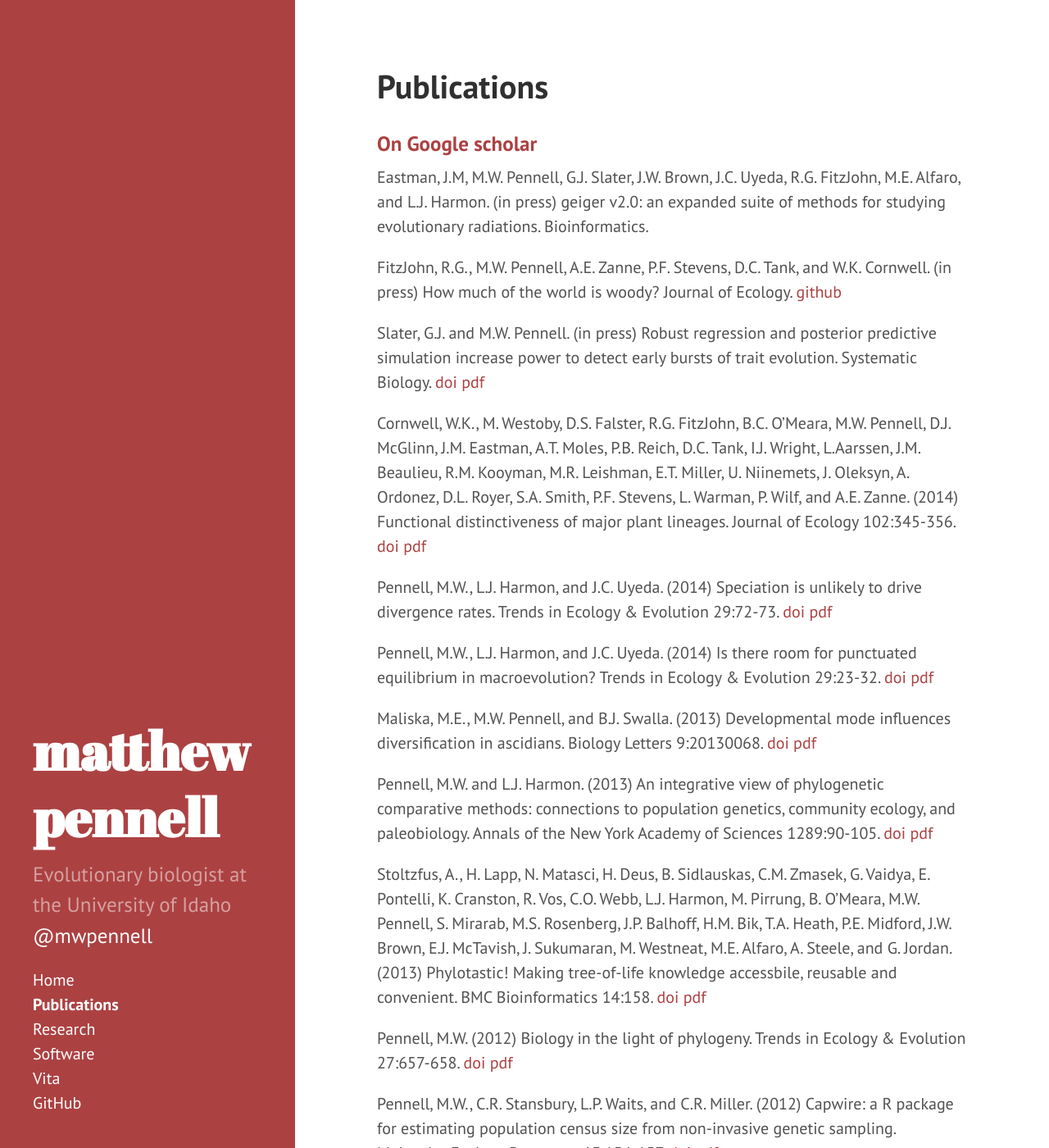
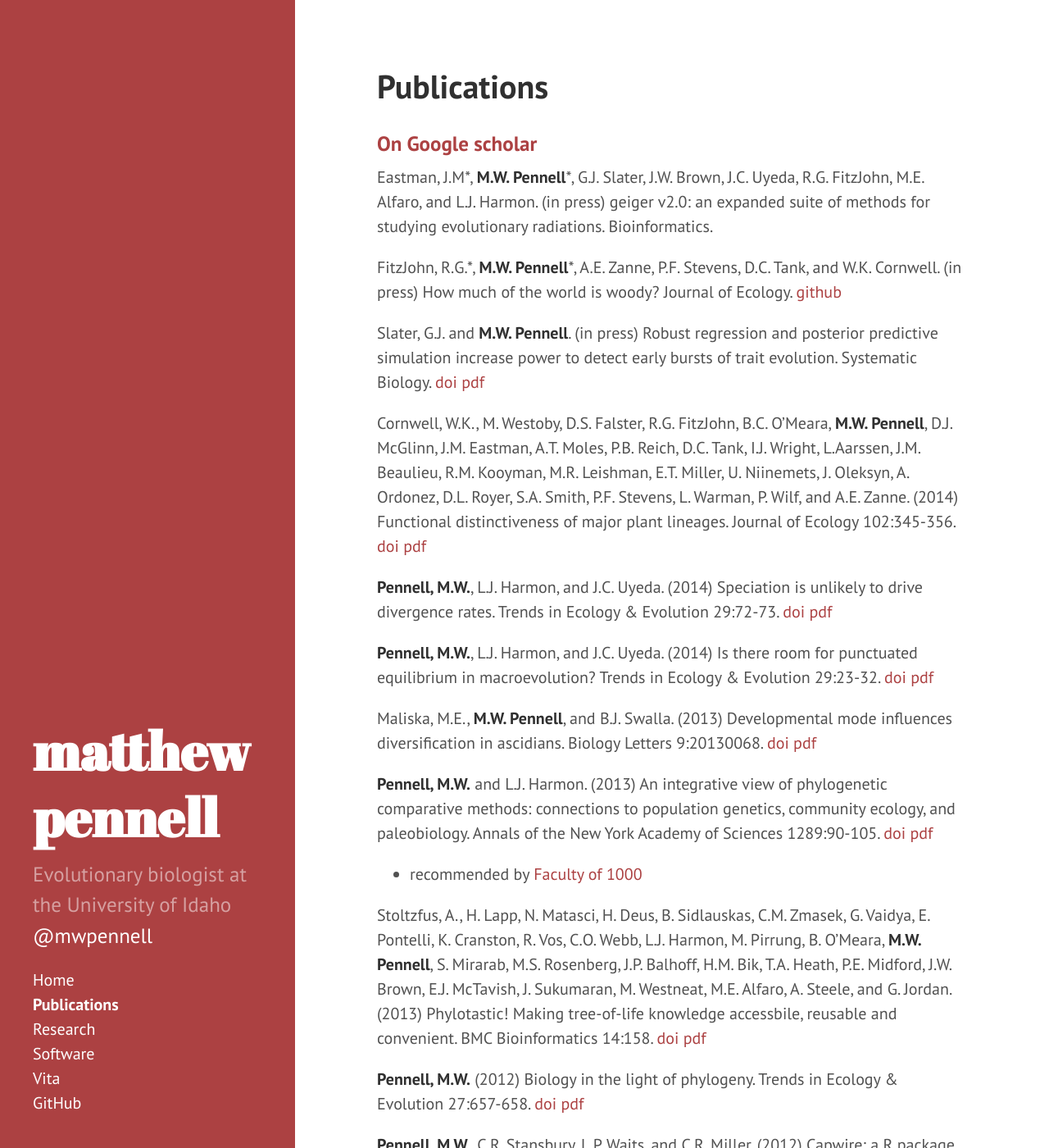
Before and after one commit to atredennick/mwpennell.github.io, a Jekyll site: the page built from publications.md, in a window 1280 px wide and 1400 px high. Shown: the whole window at 82% size. Built offline with Jekyll 4.4.1, drawn with Linux system fonts in a browser that asks for light colours; Markdown is read by kramdown in place of the engine named in the settings; some of the changed text lies outside the part shown.

Commit message:
did some style updating

```diff
--- a/publications.md
+++ b/publications.md
@@ -6,30 +6,34 @@ title: Publications
 ### [On Google scholar](http://scholar.google.com/citations?user=mxS1rJoAAAAJ&hl=en)
 
 
-Eastman, J.M, M.W. Pennell, G.J. Slater, J.W. Brown, J.C. Uyeda, R.G. FitzJohn, M.E. Alfaro, and L.J. Harmon. (in press) geiger v2.0: an expanded suite of methods for studying evolutionary radiations. Bioinformatics.
+Eastman, J.M\*, **M.W. Pennell**\*, G.J. Slater, J.W. Brown, J.C. Uyeda, R.G. FitzJohn, M.E. Alfaro, and L.J. Harmon. (in press) geiger v2.0: an expanded suite of methods for studying evolutionary radiations. Bioinformatics.
 
-FitzJohn, R.G., M.W. Pennell, A.E. Zanne, P.F. Stevens, D.C. Tank, and W.K. Cornwell. (in press) How much of the world is woody? Journal of Ecology. [github](https://github.com/richfitz/wood)
+FitzJohn, R.G.\*, **M.W. Pennell**\*, A.E. Zanne, P.F. Stevens, D.C. Tank, and W.K. Cornwell. (in press) How much of the world is woody? Journal of Ecology. [github](https://github.com/richfitz/wood)
 
-Slater, G.J. and M.W. Pennell. (in press) Robust regression and posterior predictive simulation increase power to detect early bursts of trait evolution. Systematic Biology. [doi](http://sysbio.oxfordjournals.org/content/early/2013/11/22/sysbio.syt066.short) [pdf]({{url}}/pdfs/slater-sysbio-2013.pdf)
+Slater, G.J. and **M.W. Pennell**. (in press) Robust regression and posterior predictive simulation increase power to detect early bursts of trait evolution. Systematic Biology. [doi](http://sysbio.oxfordjournals.org/content/early/2013/11/22/sysbio.syt066.short) [pdf]({{url}}/pdfs/slater-sysbio-2013.pdf)
 
-Cornwell, W.K., M. Westoby, D.S. Falster, R.G. FitzJohn, B.C. O'Meara, M.W. Pennell, D.J. McGlinn, J.M. Eastman, A.T. Moles, P.B. Reich, D.C. Tank, I.J. Wright, L.Aarssen, J.M. Beaulieu, R.M. Kooyman, M.R. Leishman, E.T. Miller, U. Niinemets, J. Oleksyn, A. Ordonez, D.L. Royer, S.A. Smith, P.F. Stevens, L. Warman, P. Wilf, and A.E. Zanne. (2014) Functional distinctiveness of major plant lineages. Journal of Ecology 102:345-356. [doi](http://onlinelibrary.wiley.com/doi/10.1111/1365-2745.12208/full) [pdf]({{ url }}/pdfs/cornwell-jecol-2014.pdf)
+Cornwell, W.K., M. Westoby, D.S. Falster, R.G. FitzJohn, B.C. O'Meara, **M.W. Pennell**, D.J. McGlinn, J.M. Eastman, A.T. Moles, P.B. Reich, D.C. Tank, I.J. Wright, L.Aarssen, J.M. Beaulieu, R.M. Kooyman, M.R. Leishman, E.T. Miller, U. Niinemets, J. Oleksyn, A. Ordonez, D.L. Royer, S.A. Smith, P.F. Stevens, L. Warman, P. Wilf, and A.E. Zanne. (2014) Functional distinctiveness of major plant lineages. Journal of Ecology 102:345-356. [doi](http://onlinelibrary.wiley.com/doi/10.1111/1365-2745.12208/full) [pdf]({{ url }}/pdfs/cornwell-jecol-2014.pdf)
 
-Pennell, M.W., L.J. Harmon, and J.C. Uyeda. (2014) Speciation is unlikely to drive divergence rates. Trends in Ecology & Evolution 29:72-73. [doi](http://www.sciencedirect.com/science/article/pii/S0169534713003054) [pdf]({{ url }}/pdfs/pennell-tree-2014b.pdf)
+**Pennell, M.W.**, L.J. Harmon, and J.C. Uyeda. (2014) Speciation is unlikely to drive divergence rates. Trends in Ecology & Evolution 29:72-73. [doi](http://www.sciencedirect.com/science/article/pii/S0169534713003054) [pdf]({{ url }}/pdfs/pennell-tree-2014b.pdf)
 
-Pennell, M.W., L.J. Harmon, and J.C. Uyeda. (2014) Is there room for punctuated equilibrium in macroevolution? Trends in Ecology & Evolution 29:23-32. [doi](http://www.sciencedirect.com/science/article/pii/S0169534713001997) [pdf]({{ url }}/pdfs/pennell-tree-2014.pdf)
+**Pennell, M.W.**, L.J. Harmon, and J.C. Uyeda. (2014) Is there room for punctuated equilibrium in macroevolution? Trends in Ecology & Evolution 29:23-32. [doi](http://www.sciencedirect.com/science/article/pii/S0169534713001997) [pdf]({{ url }}/pdfs/pennell-tree-2014.pdf)
 
-Maliska, M.E., M.W. Pennell, and B.J. Swalla. (2013) Developmental mode influences diversification in ascidians. Biology Letters 9:20130068. [doi](http://171.66.127.192/content/9/3/20130068.short) [pdf]({{url}}/pdfs/maliska-biolett-2013.pdf)
+Maliska, M.E., **M.W. Pennell**, and B.J. Swalla. (2013) Developmental mode influences diversification in ascidians. Biology Letters 9:20130068. [doi](http://171.66.127.192/content/9/3/20130068.short) [pdf]({{url}}/pdfs/maliska-biolett-2013.pdf)
 
-Pennell, M.W. and L.J. Harmon. (2013) An integrative view of phylogenetic comparative methods: connections to population genetics, community ecology, and paleobiology. Annals of the New York Academy of Sciences 1289:90-105. [doi](http://onlinelibrary.wiley.com/doi/10.1111/nyas.12157/full) [pdf]({{url}}/pdfs/pennell-nyas-2013.pdf)
+**Pennell, M.W.** and L.J. Harmon. (2013) An integrative view of phylogenetic comparative methods: connections to population genetics, community ecology, and paleobiology. Annals of the New York Academy of Sciences 1289:90-105. [doi](http://onlinelibrary.wiley.com/doi/10.1111/nyas.12157/full) [pdf]({{url}}/pdfs/pennell-nyas-2013.pdf)
 
-Stoltzfus, A., H. Lapp, N. Matasci, H. Deus, B. Sidlauskas, C.M. Zmasek, G. Vaidya, E. Pontelli, K. Cranston, R. Vos, C.O. Webb, L.J. Harmon, M. Pirrung, B. O'Meara, M.W. Pennell, S. Mirarab, M.S. Rosenberg, J.P. Balhoff, H.M. Bik, T.A. Heath, P.E. Midford, J.W. Brown, E.J. McTavish, J. Sukumaran, M. Westneat, M.E. Alfaro, A. Steele, and G. Jordan. (2013) Phylotastic! Making tree-of-life knowledge accessbile, reusable and convenient. BMC Bioinformatics 14:158. [doi](http://www.biomedcentral.com/1471-2105/14/158) [pdf]({{url}}/pdfs/stoltzfus-bmc-2013.pdf)
+* recommended by [Faculty of 1000](http://f1000.com/prime/718022005)
 
-Pennell, M.W. (2012) Biology in the light of phylogeny. Trends in Ecology & Evolution 27:657-658. [doi](http://www.sciencedirect.com/science/article/pii/S0169534712001899) [pdf]({{url}}/pdfs/pennell-tree-2012.pdf)
+Stoltzfus, A., H. Lapp, N. Matasci, H. Deus, B. Sidlauskas, C.M. Zmasek, G. Vaidya, E. Pontelli, K. Cranston, R. Vos, C.O. Webb, L.J. Harmon, M. Pirrung, B. O'Meara, **M.W. Pennell**, S. Mirarab, M.S. Rosenberg, J.P. Balhoff, H.M. Bik, T.A. Heath, P.E. Midford, J.W. Brown, E.J. McTavish, J. Sukumaran, M. Westneat, M.E. Alfaro, A. Steele, and G. Jordan. (2013) Phylotastic! Making tree-of-life knowledge accessbile, reusable and convenient. BMC Bioinformatics 14:158. [doi](http://www.biomedcentral.com/1471-2105/14/158) [pdf]({{url}}/pdfs/stoltzfus-bmc-2013.pdf)
 
-Pennell, M.W., C.R. Stansbury, L.P. Waits, and C.R. Miller. (2012) Capwire: a R package for estimating population census size from non-invasive genetic sampling. Molecular Ecology Resources 13:154-157. [doi](http://onlinelibrary.wiley.com/doi/10.1111/1755-0998.12019/full) [pdf]({{url}}/pdfs/pennell-mer-2012.pdf)
+**Pennell, M.W.** (2012) Biology in the light of phylogeny. Trends in Ecology & Evolution 27:657-658. [doi](http://www.sciencedirect.com/science/article/pii/S0169534712001899) [pdf]({{url}}/pdfs/pennell-tree-2012.pdf)
 
-Pennell, M.W., B.A.J. Sarver, and L.J. Harmon. (2012) Trees of unusual size: biased inference of early bursts from large molecular phylogenies. PLOS ONE 7:e43348. [doi](http://www.plosone.org/article/info%3Adoi%2F10.1371%2Fjournal.pone.0043348) [pdf]({{url}}/pdfs/pennell-pone-2012.pdf)
+**Pennell, M.W.**, C.R. Stansbury, L.P. Waits, and C.R. Miller. (2012) Capwire: a R package for estimating population census size from non-invasive genetic sampling. Molecular Ecology Resources 13:154-157. [doi](http://onlinelibrary.wiley.com/doi/10.1111/1755-0998.12019/full) [pdf]({{url}}/pdfs/pennell-mer-2012.pdf)
 
-Rosenblum, E.B., B.A.J. Sarver, J.W. Brown, S. Des Roches, K.M. Hardwick, T.D. Hether, J.M. Eastman, M.W. Pennell, and L.J. Harmon. (2012) Goldilocks meets Santa Rosalia: an emphemeral speciation model explains patterns of diversification across time scales. Evolutionary Biology 39:255-261. [doi](http://link.springer.com/article/10.1007/s11692-012-9171-x) [pdf]({{url}}/pdfs/rosenblum-evobio-2012.pdf)
+**Pennell, M.W.**, B.A.J. Sarver, and L.J. Harmon. (2012) Trees of unusual size: biased inference of early bursts from large molecular phylogenies. PLOS ONE 7:e43348. [doi](http://www.plosone.org/article/info%3Adoi%2F10.1371%2Fjournal.pone.0043348) [pdf]({{url}}/pdfs/pennell-pone-2012.pdf)
 
-Green, D.J., K.B. Loukes, M.W. Pennell, J. Jarvis, and W.E. Easton. (2011) Reservoir water levels do not influence daily mass gain of warblers at a riparian stopover site. Journal of Field Ornithology 82:11-24. [doi](http://onlinelibrary.wiley.com/doi/10.1111/j.1557-9263.2010.00303.x/full) [pdf]({{url}}/pdfs/green-jfo-2011.pdf)
+Rosenblum, E.B., B.A.J. Sarver, J.W. Brown, S. Des Roches, K.M. Hardwick, T.D. Hether, J.M. Eastman, **M.W. Pennell**, and L.J. Harmon. (2012) Goldilocks meets Santa Rosalia: an emphemeral speciation model explains patterns of diversification across time scales. Evolutionary Biology 39:255-261. [doi](http://link.springer.com/article/10.1007/s11692-012-9171-x) [pdf]({{url}}/pdfs/rosenblum-evobio-2012.pdf)
+
+Green, D.J., K.B. Loukes, **M.W. Pennell**, J. Jarvis, and W.E. Easton. (2011) Reservoir water levels do not influence daily mass gain of warblers at a riparian stopover site. Journal of Field Ornithology 82:11-24. [doi](http://onlinelibrary.wiley.com/doi/10.1111/j.1557-9263.2010.00303.x/full) [pdf]({{url}}/pdfs/green-jfo-2011.pdf)
+
+\* indicates equal contribution
```
Also changed, not shown: index.md (+1 -1 lines), research.md (+10 -0 lines).
